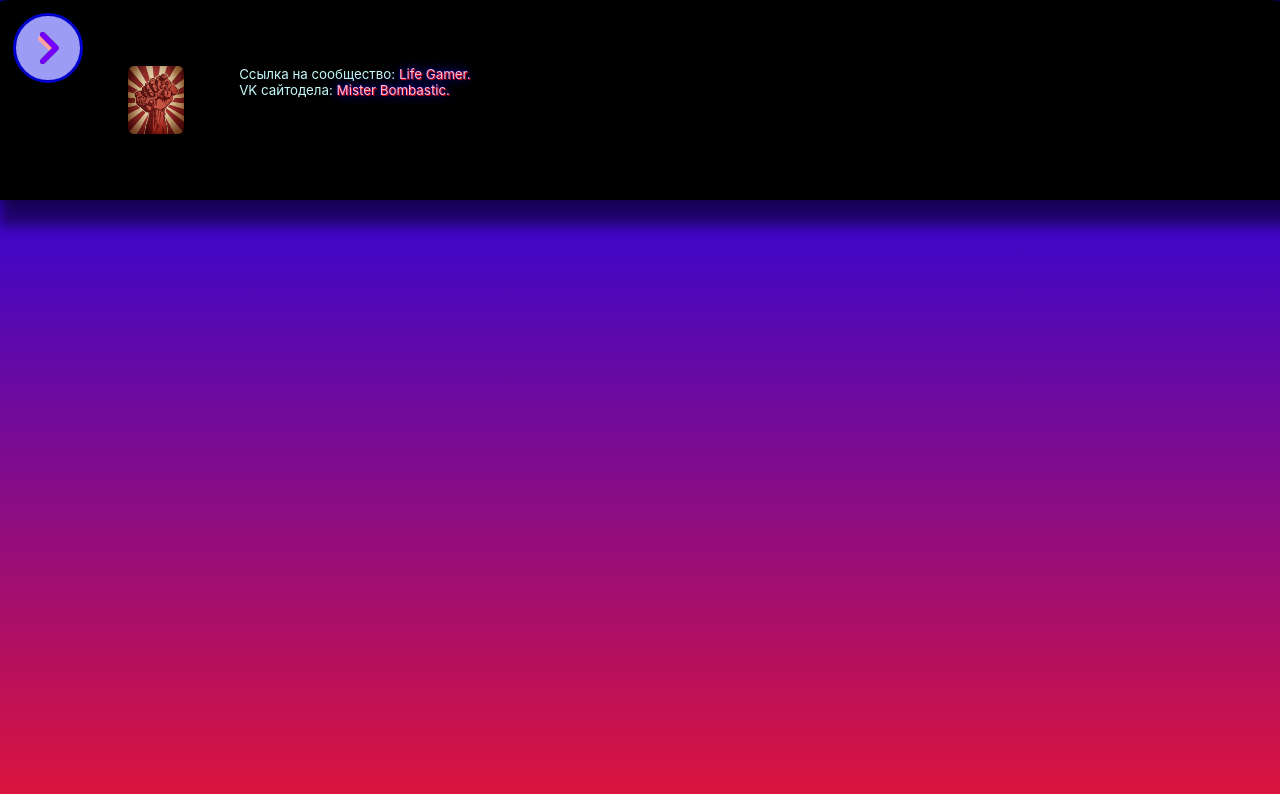
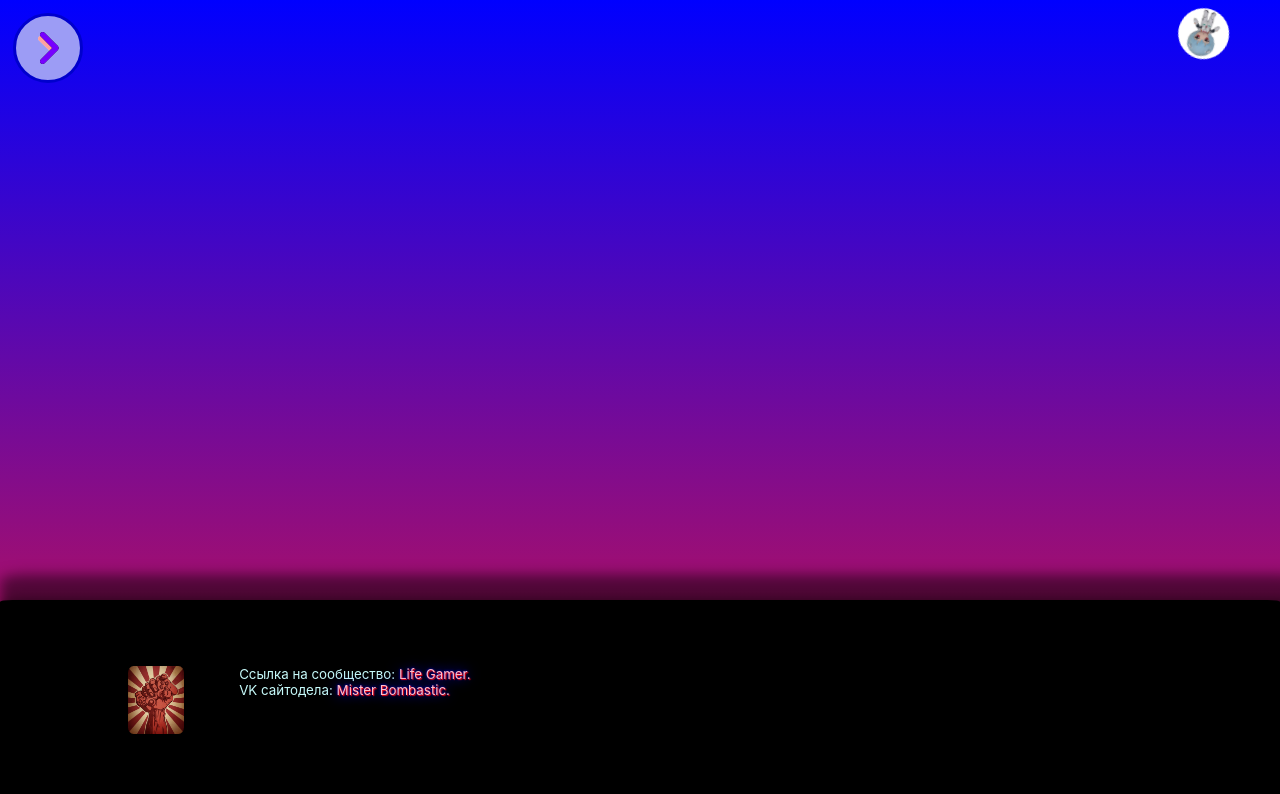
Before and after one commit to Diesfingers228/LifeGamer, a React (Create React App) app in the folder my-app/: page /info in a window 1280 px wide. Shown: the top 794 px of the page. Built offline with nearby package versions, Linux system fonts and the light colour scheme.

Commit message:
Life Gamer

```diff
--- a/my-app/src/AppMobileMaxpx.css
+++ b/my-app/src/AppMobileMaxpx.css
@@ -356,7 +356,7 @@
       display: flex;
       align-items: center;
       position: absolute;
-      bottom: 0 auto;
+      bottom: 0;
       left: 0;
       width: 100%;
       height: 25%;
```
